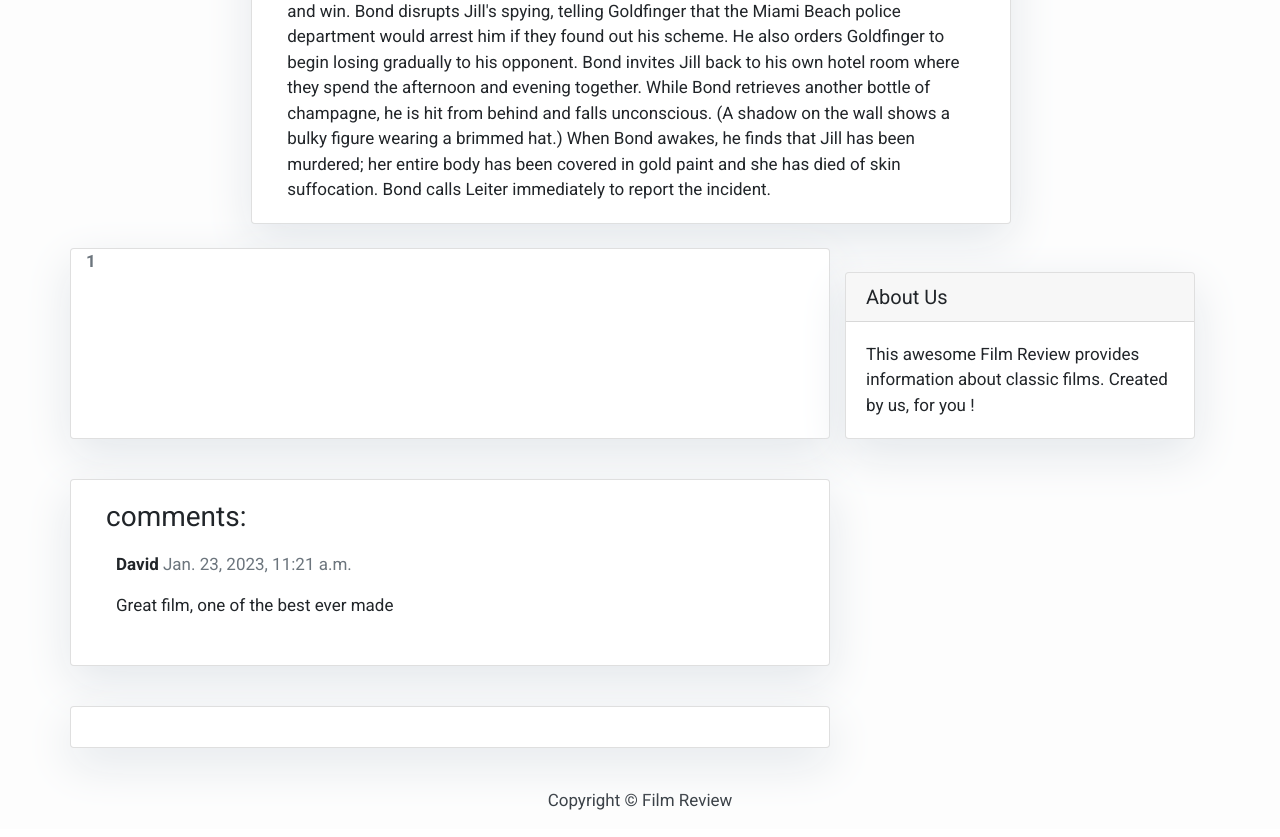
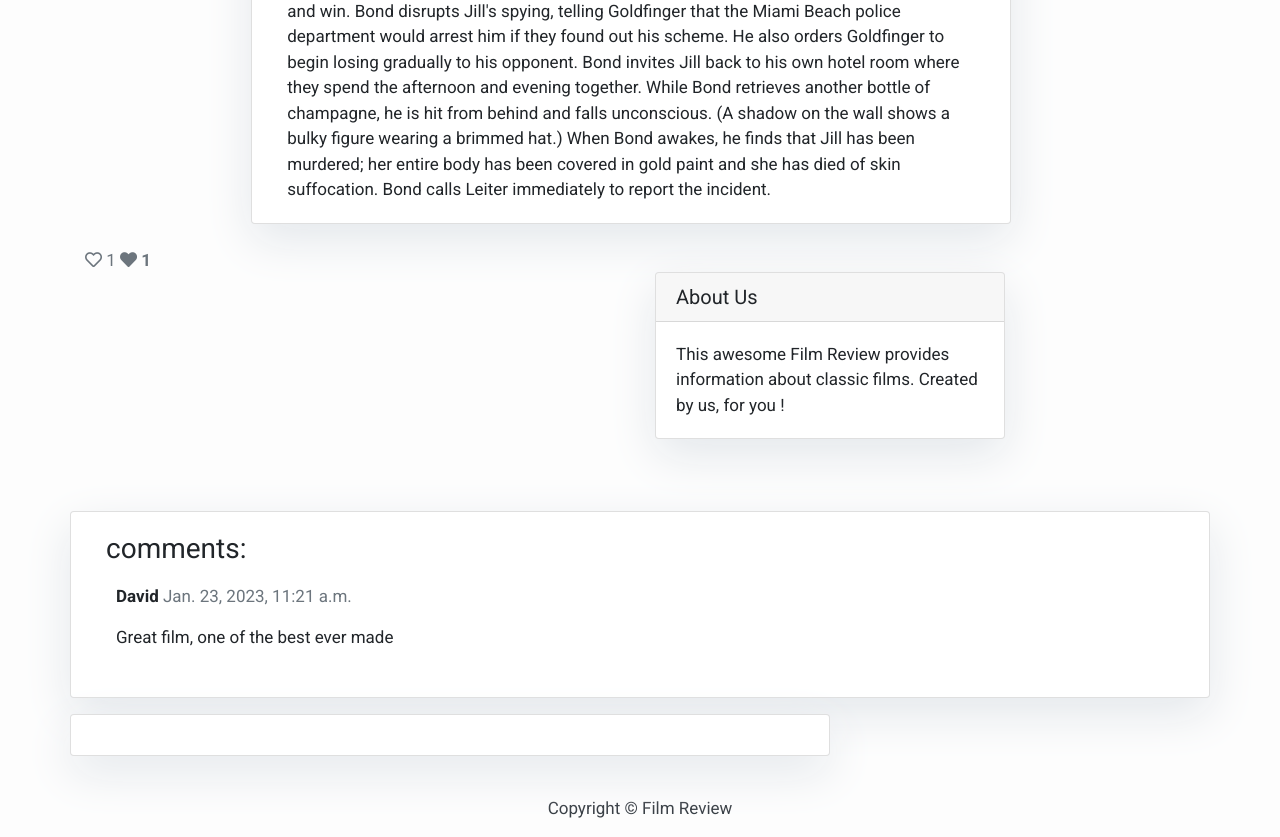
Before and after one commit to ddrobrien/project-4-film, a Django app: a page that uses templates/base.html in a window 1280 px wide. Shown: the part 627-1464 px from the top of the page. Before the commit the page ends 1437 px from the top, so only its background shows below. Run offline with Django 3.2, Linux system fonts and the light colour scheme; data comes from the database, SQL or seed files in the repository; both versions use the stored data as it was after the commit; some libraries are stand-ins or nearby versions.

Commit message:
likes function working

```diff
--- a/articles/urls.py
+++ b/articles/urls.py
@@ -4,4 +4,5 @@ from django.urls import path
 urlpatterns = [
     path('', views.PostList.as_view(), name='home'),
     path('<slug:slug>/', views.PostDetail.as_view(), name='post_detail'),
+    path('like/<slug:slug>', views.PostLike.as_view(), name='post_like'),
 ]
--- a/articles/views.py
+++ b/articles/views.py
@@ -65,3 +65,15 @@ class PostDetail(View):
                 "liked": liked
             },
         )
+
+
+class PostLike(View):
+
+    def post(self, request, slug, *args, **kwargs):
+        post = get_object_or_404(Post, slug=slug)
+        if post.likes.filter(id=request.user.id).exists():
+            post.likes.remove(request.user)
+        else:
+            post.likes.add(request.user)
+
+        return HttpResponseRedirect(reverse('post_detail', args=[slug]))
--- a/templates/base.html
+++ b/templates/base.html
@@ -4,6 +4,7 @@
     <head>
         <title>Film Review</title>
         <link href="https://fonts.googleapis.com/css?family=Roboto:400,700" rel="stylesheet">
+        <link rel="stylesheet" href="https://cdnjs.cloudflare.com/ajax/libs/font-awesome/5.15.3/css/all.min.css">
         <meta name="google" content="notranslate" />
         <meta name="viewport" content="width=device-width, initial-scale=1" />
         <link rel="stylesheet" href="https://maxcdn.bootstrapcdn.com/bootstrap/4.0.0/css/bootstrap.min.css" integrity="sha384-Gn5384xqQ1aoWXA+058RXPxPg6fy4IWvTNh0E263XmFcJlSAwiGgFAW/dAiS6JXm"
--- a/templates/post_detail.html
+++ b/templates/post_detail.html
@@ -14,13 +14,30 @@
         <p class="card-text ">{{ post.content | safe }}</p>
       </div>
     </div>
-    <div class="col-md-8 card mb-4 ">
-      <!-- The number of likes goes before the closing strong tag -->
-      <strong class="text-secondary"><i class="far fa-heart"></i> {{ post.number_of_likes }} </strong>
+    <div class="col-md-6 float-left ">
+      {% if user.is_authenticated %}
+      <form class="card my-4" action="{%url 'post_like' post.slug%}" method="POST">
+        {% csrf_token %}
+        {% if liked %}
+
+        {% else %}
+
+        <button type="submit" name="article_id" value="{{post.slug}}" class="btn-like"><i
+            class="far fa-heart"></i></button>
+
+        {% endif %}
+
+      {% else %}
+
+      <span class="text-secondary"><i class="far fa-heart"></i></span>
+      {% endif %}
+      <span class="text-secondary">{{ post.number_of_likes }}</span>
+      <!-- Likes goes before the closing strong tag -->
+      <strong class="text-secondary"><i class="fas fa-heart"></i> {{ post.number_of_likes }} </strong>
   </div>
     {% block sidebar %} {% include 'sidebar.html' %} {% endblock sidebar %}
-
-    <div class="col-md-8 card mb-4  mt-3 ">
+    </form>
+    <div class="col-md-12 card mb-8  mt-5 ">
       <div class="card-body">
         <!-- comments -->
         <h3>comments:</h3>
@@ -40,7 +57,7 @@
     </div>
     <div class="col-md-8 card mb-4  mt-3 ">
       <div class="card-body">
-        {% if new_comment %}
+        {% if commented %}
         <div class="alert alert-success" role="alert">
           Your comment is awaiting moderation
         </div>
```
Also changed, not shown: db.sqlite3.
